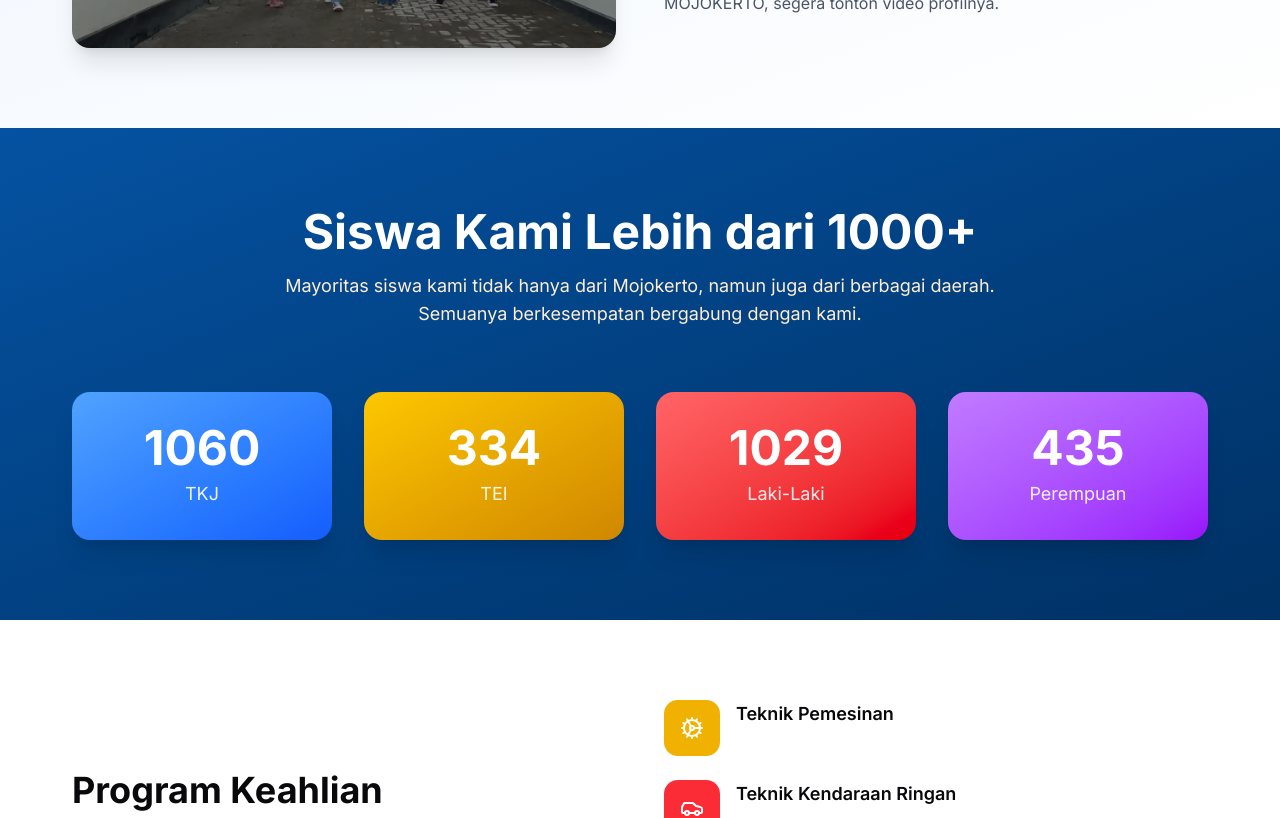
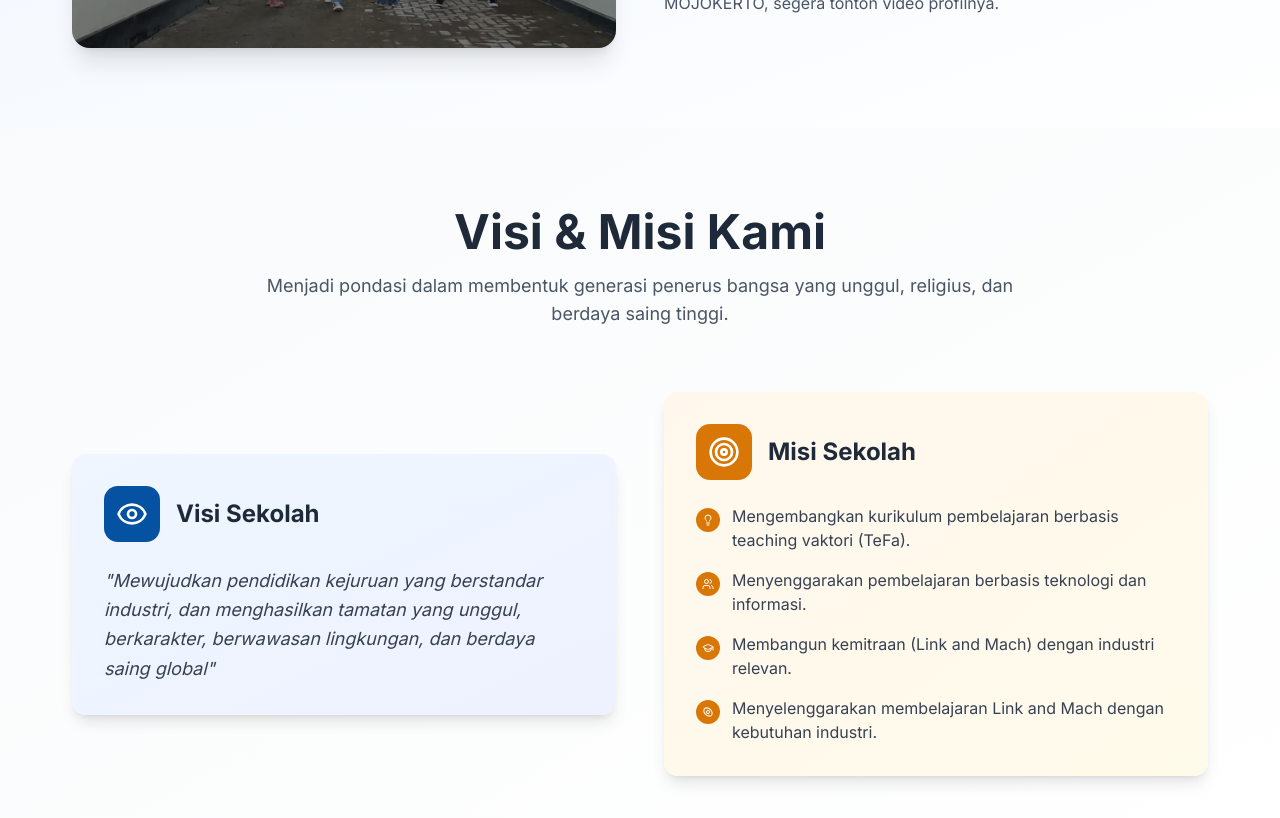
Before and after one commit to fjrhub/smkpgrimojokerto, a Next.js app: page / in a window 1280 px wide. Shown: the part 2540-3358 px from the top of the page. Built offline with nearby package versions, Linux system fonts and the light colour scheme.

Commit message:
feat(home): add vision and mission section with animated cards and icons

```diff
--- a/app/page.tsx
+++ b/app/page.tsx
@@ -34,7 +34,11 @@ import {
   Settings,
   Thermometer,
   Droplet,
-  Store
+  Store,
+  Eye,
+  Target,
+  Lightbulb,
+  GraduationCap,
 } from "lucide-react";
 import { Button } from "@/components/ui/button";
 import { Card, CardContent } from "@/components/ui/card";
@@ -231,7 +235,7 @@ export default function Home() {
                 title="Tentang Kami"
                 items={[
                   { label: "Profil Sekolah", href: "#about" },
-                  { label: "Visi & Misi", href: "#" },
+                  { label: "Visi & Misi", href: "#visimisi" },
                   { label: "Fasilitas", href: "#" },
                   { label: "Prestasi", href: "#" },
                 ]}
@@ -522,6 +526,121 @@ export default function Home() {
         </div>
       </section>
 
+      <section
+        id="visimisi"
+        className="py-20 bg-gradient-to-br from-gray-50 to-white"
+      >
+        <div className="container mx-auto px-4">
+          {/* Judul Utama */}
+          <motion.div
+            {...fadeInUp}
+            className="text-center max-w-3xl mx-auto mb-16"
+          >
+            <h2 className="text-4xl lg:text-5xl font-bold mb-4 text-gray-800">
+              Visi & Misi Kami
+            </h2>
+            <p className="text-gray-600 text-lg">
+              Menjadi pondasi dalam membentuk generasi penerus bangsa yang
+              unggul, religius, dan berdaya saing tinggi.
+            </p>
+          </motion.div>
+
+          {/* Kontainer Flex untuk Visi dan Misi */}
+          <div className="grid md:grid-cols-1 lg:grid-cols-2 gap-12 items-center">
+            {/* Kartu Visi */}
+            <motion.div
+              variants={fadeInUp}
+              initial="initial"
+              whileInView="whileInView"
+              viewport={{ once: true }}
+              transition={{ delay: 0.1 }}
+            >
+              <Card className="h-full bg-gradient-to-br from-blue-50 to-indigo-50 border-0 shadow-lg hover:shadow-xl transition-shadow">
+                <CardContent className="p-8">
+                  <div className="flex items-center gap-4 mb-6">
+                    <div className="w-14 h-14 bg-[#0552A2] rounded-xl flex items-center justify-center">
+                      <Eye className="w-8 h-8 text-white" />
+                    </div>
+                    <h3 className="text-2xl font-bold text-gray-800">
+                      Visi Sekolah
+                    </h3>
+                  </div>
+                  <p className="text-gray-700 text-lg leading-relaxed italic">
+                    {/* Ganti teks ini dengan visi resmi SMK PGRI Kota Mojokerto */}
+                    "Mewujudkan pendidikan kejuruan yang berstandar industri,
+                    dan menghasilkan tamatan yang unggul, berkarakter,
+                    berwawasan lingkungan, dan berdaya saing global"
+                  </p>
+                </CardContent>
+              </Card>
+            </motion.div>
+
+            {/* Kartu Misi */}
+            <motion.div
+              variants={fadeInUp}
+              initial="initial"
+              whileInView="whileInView"
+              viewport={{ once: true }}
+              transition={{ delay: 0.2 }}
+            >
+              <Card className="h-full bg-gradient-to-br from-orange-50 to-amber-50 border-0 shadow-lg hover:shadow-xl transition-shadow">
+                <CardContent className="p-8">
+                  <div className="flex items-center gap-4 mb-6">
+                    <div className="w-14 h-14 bg-[#D97706] rounded-xl flex items-center justify-center">
+                      {" "}
+                      {/* Warna amber untuk misi */}
+                      <Target className="w-8 h-8 text-white" />
+                    </div>
+                    <h3 className="text-2xl font-bold text-gray-800">
+                      Misi Sekolah
+                    </h3>
+                  </div>
+                  <ul className="space-y-4 text-gray-700">
+                    {/* Ganti item-item ini dengan misi resmi SMK PGRI Kota Mojokerto */}
+                    <li className="flex items-start gap-3">
+                      <div className="mt-1 w-6 h-6 bg-[#D97706] rounded-full flex items-center justify-center flex-shrink-0">
+                        <Lightbulb className="w-3 h-3 text-white" />
+                      </div>
+                      <span>
+                        Mengembangkan kurikulum pembelajaran berbasis teaching
+                        vaktori (TeFa).
+                      </span>
+                    </li>
+                    <li className="flex items-start gap-3">
+                      <div className="mt-1 w-6 h-6 bg-[#D97706] rounded-full flex items-center justify-center flex-shrink-0">
+                        <Users className="w-3 h-3 text-white" />
+                      </div>
+                      <span>
+                        Menyenggarakan pembelajaran berbasis teknologi dan
+                        informasi.
+                      </span>
+                    </li>
+                    <li className="flex items-start gap-3">
+                      <div className="mt-1 w-6 h-6 bg-[#D97706] rounded-full flex items-center justify-center flex-shrink-0">
+                        <GraduationCap className="w-3 h-3 text-white" />
+                      </div>
+                      <span>
+                        Membangun kemitraan (Link and Mach) dengan industri
+                        relevan.
+                      </span>
+                    </li>
+                    <li className="flex items-start gap-3">
+                      <div className="mt-1 w-6 h-6 bg-[#D97706] rounded-full flex items-center justify-center flex-shrink-0">
+                        <Eye className="w-3 h-3 text-white rotate-45" />
+                      </div>
+                      <span>
+                        Menyelenggarakan membelajaran Link and Mach dengan
+                        kebutuhan industri.
+                      </span>
+                    </li>
+                  </ul>
+                </CardContent>
+              </Card>
+            </motion.div>
+          </div>
+        </div>
+      </section>
+
       {/* Student Statistics */}
       <section
         id="numbers"
@@ -640,7 +759,10 @@ export default function Home() {
 
                 <Accordion type="single" collapsible className="space-y-4">
                   {/* Servis Berkala */}
-        <AccordionItem value="servis" className="border rounded-lg px-4">
+                  <AccordionItem
+                    value="servis"
+                    className="border rounded-lg px-4"
+                  >
                     <AccordionTrigger className="hover:no-underline">
                       <div className="flex items-center gap-3">
                         <div className="w-10 h-10 bg-green-100 rounded-lg flex items-center justify-center">
@@ -652,13 +774,16 @@ export default function Home() {
                       </div>
                     </AccordionTrigger>
                     <AccordionContent className="text-gray-600 pt-4">
-            Praktek ganti oli, penyetelan rem, rantai, kopling,
-            serta pemeriksaan kondisi sepeda motor secara menyeluruh.
+                      Praktek ganti oli, penyetelan rem, rantai, kopling, serta
+                      pemeriksaan kondisi sepeda motor secara menyeluruh.
                     </AccordionContent>
                   </AccordionItem>
 
                   {/* Kelistrikan */}
-        <AccordionItem value="kelistrikan" className="border rounded-lg px-4">
+                  <AccordionItem
+                    value="kelistrikan"
+                    className="border rounded-lg px-4"
+                  >
                     <AccordionTrigger className="hover:no-underline">
                       <div className="flex items-center gap-3">
                         <div className="w-10 h-10 bg-green-100 rounded-lg flex items-center justify-center">
@@ -670,13 +795,16 @@ export default function Home() {
                       </div>
                     </AccordionTrigger>
                     <AccordionContent className="text-gray-600 pt-4">
-            Pemeriksaan sistem pengapian, starter elektrik,
-            sistem pengisian, serta instalasi dan perawatan lampu.
+                      Pemeriksaan sistem pengapian, starter elektrik, sistem
+                      pengisian, serta instalasi dan perawatan lampu.
                     </AccordionContent>
                   </AccordionItem>
 
                   {/* Kesempatan Kerja */}
-        <AccordionItem value="karir" className="border rounded-lg px-4">
+                  <AccordionItem
+                    value="karir"
+                    className="border rounded-lg px-4"
+                  >
                     <AccordionTrigger className="hover:no-underline">
                       <div className="flex items-center gap-3">
                         <div className="w-10 h-10 bg-green-100 rounded-lg flex items-center justify-center">
@@ -686,9 +814,9 @@ export default function Home() {
                       </div>
                     </AccordionTrigger>
                     <AccordionContent className="text-gray-600 pt-4">
-            Lulusan TBSM memiliki peluang kerja sebagai mekanik bengkel,
-            teknisi sepeda motor, service advisor, hingga membuka
-            usaha bengkel secara mandiri.
+                      Lulusan TBSM memiliki peluang kerja sebagai mekanik
+                      bengkel, teknisi sepeda motor, service advisor, hingga
+                      membuka usaha bengkel secara mandiri.
                     </AccordionContent>
                   </AccordionItem>
                 </Accordion>
@@ -703,7 +831,6 @@ export default function Home() {
               </div>
             </div>
           </motion.div>
-
 
           {/* Teknik Komputer dan Jaringan Details */}
           <motion.div {...fadeInUp} className="mb-20">
```
Lines whose indentation alone changed are shown as unchanged.
